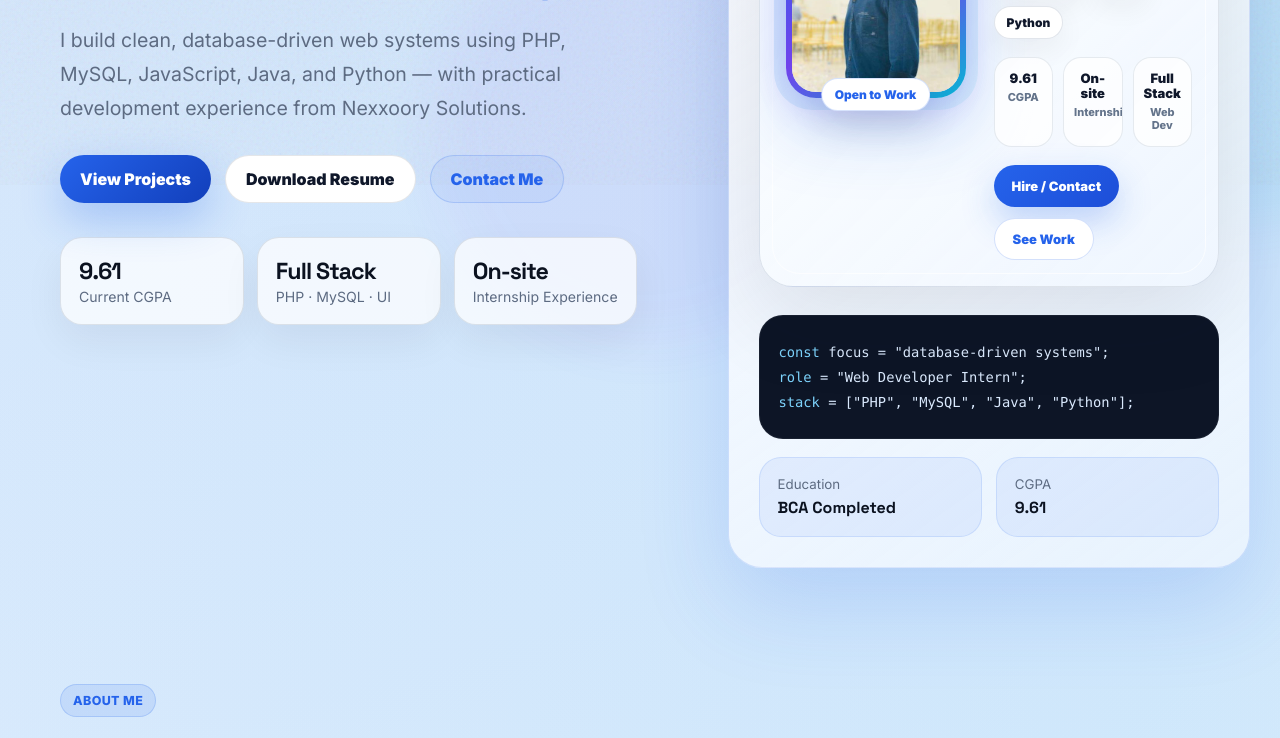
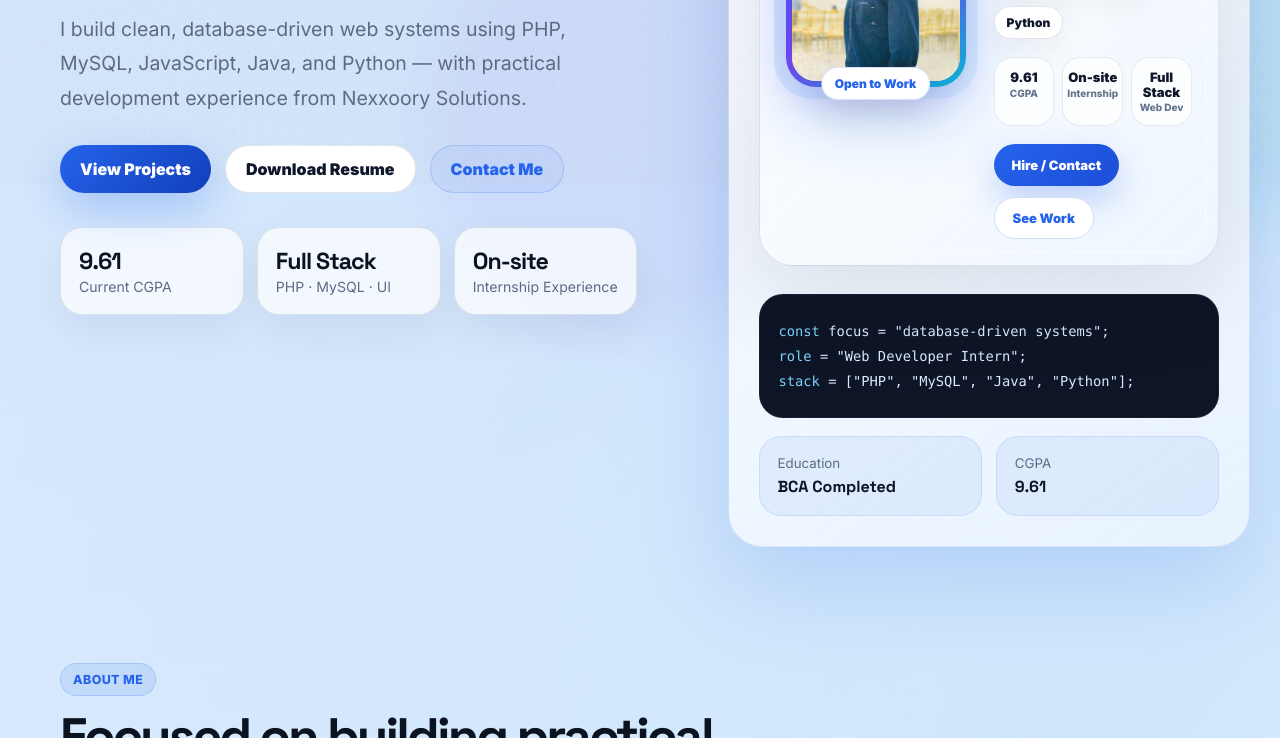
Before and after one commit to dharmik1309-hub/Dharmik13.github.io, a plain HTML site: page index.html in a window 1280 px wide. Shown: the part 615-1353 px from the top of the page. Drawn offline with Linux system fonts and the light colour scheme; animation ran at ten frames a second.

Commit message:
Update style.css

```diff
--- a/style.css
+++ b/style.css
@@ -1681,42 +1681,39 @@ button, a {
   font-weight: 900;
   box-shadow: 0 10px 28px rgba(15, 23, 42, 0.06);
 }
-
 .hire-quick-stats {
   display: grid;
-  grid-template-columns: repeat(3, minmax(0, 1fr));
-  gap: 10px;
+  grid-template-columns: repeat(3, 1fr);
+  gap: 8px; /* Reduced gap slightly to gain horizontal space */
   margin-bottom: 18px;
   width: 100%;
 }
 
 .hire-quick-stats div {
-  min-width: 0;
-  padding: 13px 10px;
+  padding: 12px 4px; /* Reduced side padding to give text room */
   border-radius: 18px;
   background: rgba(255, 255, 255, 0.74);
   border: 1px solid rgba(148, 163, 184, 0.22);
   text-align: center;
-  overflow: hidden;
-}
+}
+
 .hire-quick-stats strong {
   display: block;
   color: #0f172a;
-  font-size: clamp(13px, 1vw, 15px);
+  font-size: 13px; /* Slightly smaller to fit "Full Stack" */
   font-weight: 950;
-  line-height: 1.15;
-  word-break: normal;
+  line-height: 1.1;
+  word-break: break-word; /* Allows long words to break if they hit the edge */
 }
 
 .hire-quick-stats small {
   display: block;
-  margin-top: 5px;
+  margin-top: 3px;
   color: #64748b;
-  font-size: 11px;
+  font-size: 10px; /* Reduced to balance with the strong tag */
   font-weight: 750;
-  line-height: 1.2;
-}
-
+  line-height: 1.1;
+}
 .hire-actions {
   display: flex;
   flex-wrap: wrap;
```
